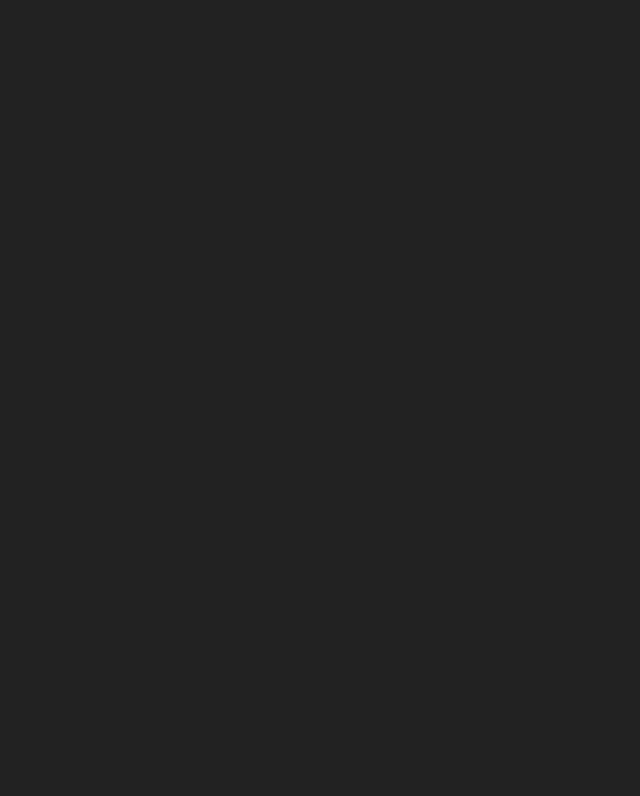
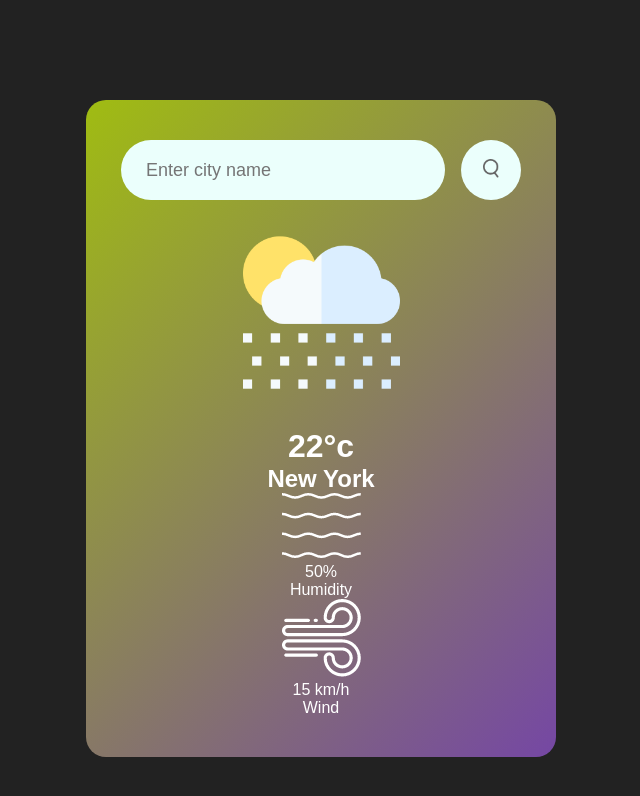
Before and after one commit to Vedanshi19/Weather-App, a plain HTML site: page index.html in a window 1280 px wide. Shown: the whole page, without its empty margins (319-959 px from the left). Drawn offline with Linux system fonts and the light colour scheme.

Commit message:
modified the index.html and css

```diff
--- a/index.html
+++ b/index.html
@@ -7,6 +7,32 @@
     <link rel="stylesheet" href="style.css">
 </head>
 <body>
-
+    <div class="card">
+        <div class="search">
+            <input type="text" placeholder="Enter city name" spellcheck="false">
+            <button><img src="images/search.png"></button>
+        </div>
+        <div class="weather">
+            <img src="images/rain.png" class="weather-icon">
+            <h1 class="temp">22°c</h1>
+            <h2 class="city">New York</h2>
+            <div class="details">
+                <div class="col">
+                    <img src="images/humidity.png">
+                    <div>
+                        <p class="humidity">50%</p>
+                        <p>Humidity</p>
+                    </div>
+                </div>
+                <div class="col">
+                    <img src="images/wind.png">
+                    <div>
+                        <p class="wind">15 km/h</p>
+                        <p>Wind</p>
+                    </div>
+                </div>
+            </div>
+        </div>
+    </div>
 </body>
 </html>
--- a/style.css
+++ b/style.css
@@ -6,5 +6,45 @@
 
 }
 body{
-    background:#222
+    background:#222;
 }
+.card{
+    width:90%;
+    max-width:470px;
+    background: linear-gradient(135deg,#a0bc12,#7547a4);
+    color:#fff;
+    margin: 100px auto 0;
+    border-radius: 20px;
+    padding: 40px 35px;
+    text-align:center;
+}
+.search{
+    width:100%;
+    display:flex;
+    align-items: center;
+    justify-content: space-between;
+}
+.search input{
+    border:0;
+    outline:0;
+    background: #ebfffc;
+    color:#555;
+    padding:10px 25px;
+    height:60px;
+    border-radius: 30px;
+    flex:1;
+    margin-right: 16px;
+    font-size:18px;
+}
+.search button{
+    border:0;
+    outline:0;
+    background: #ebfffc;
+    width:60px;
+    height:60px;
+    border-radius: 50px;
+    cursor:pointer;
+}
+.search button img{
+    width:16px;
+}
```
